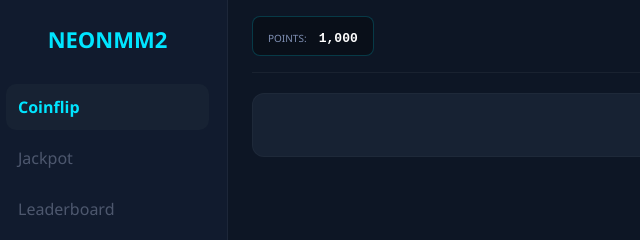
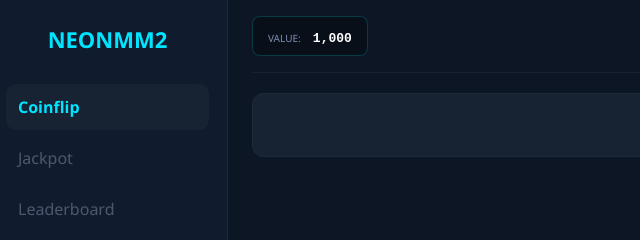
Before and after one commit to Sulf0n1c/Coinflip, a website: page public/index.html in a window 1280 px wide. Shown: the top 240 px of the page, 12-652 px from the left. Drawn offline with Linux system fonts and the light colour scheme.

Commit message:
Update index.html

```diff
--- a/public/index.html
+++ b/public/index.html
@@ -25,7 +25,7 @@
   <main class="main">
     <header class="topbar">
       <div class="balance-container">
-        <span class="balance-label">POINTS:</span>
+        <span class="balance-label">VALUE:</span>
         <span id="balanceDisplay" class="balance-amount">1000</span>
       </div>
 
```
